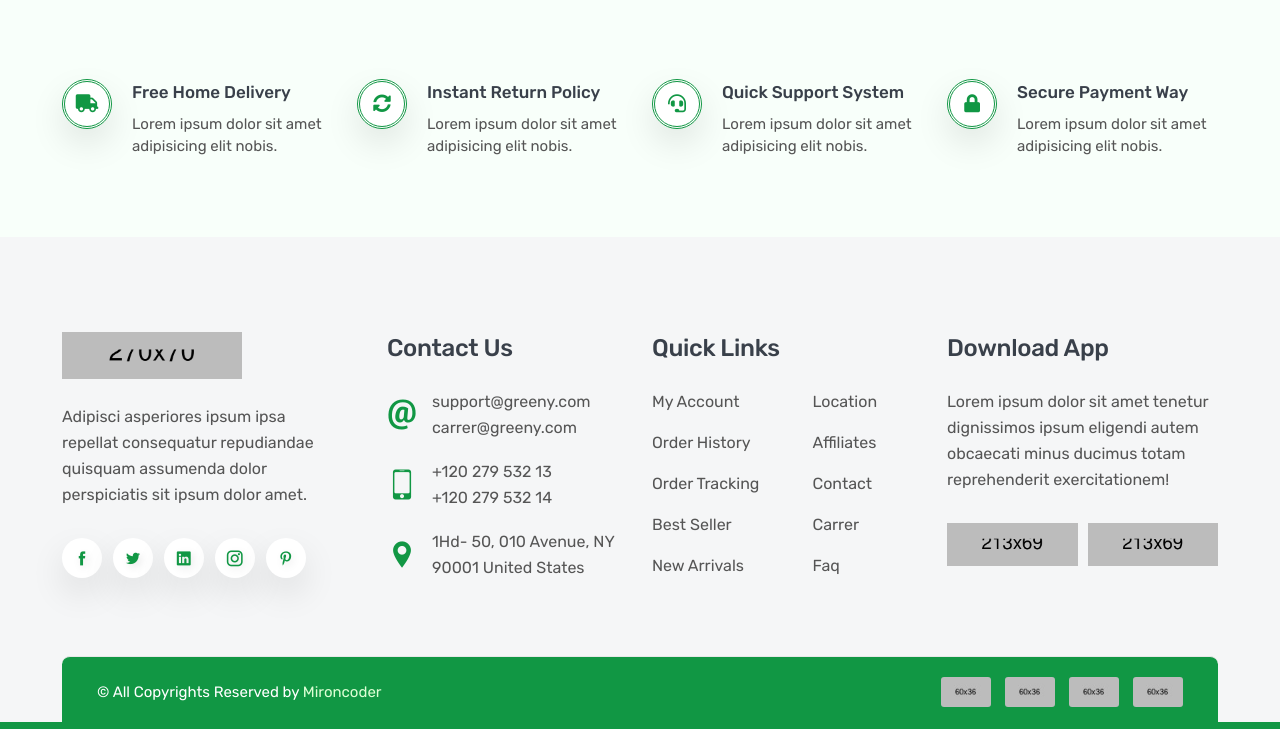
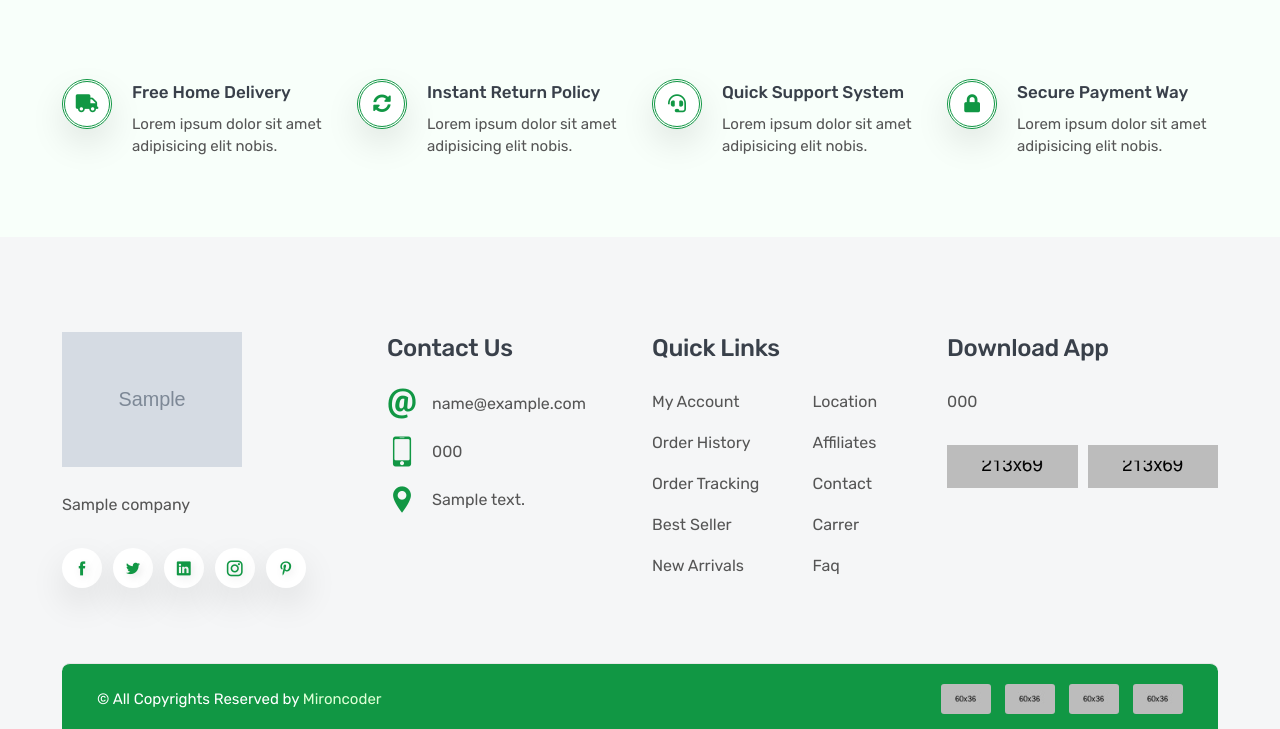
Before and after one commit to yusofAlkhatib/Django-Amazon-Clone, a Django app: template settings/templates/settings/home.html in a window 1280 px wide. Shown: the part 5647-6376 px from the top of the page. Run offline with Django 4.2, Linux system fonts and the light colour scheme; the template is opened without the code that fills it: most values are stand-ins (such as "Sample title", 1, 10 or a date in 2020); grey boxes marked "Sample" are stand-in pictures; some libraries are stand-ins or nearby versions.

Commit message:
add company context processor(2)

```diff
--- a/templates/base.html
+++ b/templates/base.html
@@ -177,14 +177,14 @@
                                     <i class="icofont-ui-touch-phone"></i>
                                     <p>
                                         <small>call us</small>
-                                        <span>(+880) 183 8288 389</span>
+                                        <span>{{company_data.call_us}}</span>
                                     </p>
                                 </div>
                                 <div class="navbar-info">
                                     <i class="icofont-ui-email"></i>
                                     <p>
                                         <small>email us</small>
-                                        <span>support@greeny.com</span>
+                                        <span>{{company_data.email_us}}</span>
                                     </p>
                                 </div>
                             </div>
@@ -852,11 +852,11 @@
                     <div class="col-sm-6 col-xl-3">
                         <div class="footer-widget">
                             <a class="footer-logo" href="#">
-                                <img src="images/logo.png" alt="logo">
+                                <img src="{{company_data.logo.url}}" alt="logo">
                             </a>
-                            <p class="footer-desc">Adipisci asperiores ipsum ipsa repellat consequatur repudiandae quisquam assumenda dolor perspiciatis sit ipsum dolor amet.</p>
+                            <p class="footer-desc">{{company_data.subtitle}}</p>
                             <ul class="footer-social">
-                                <li><a class="icofont-facebook" href="#"></a></li>
+                                <li><a class="icofont-facebook" href="{{company_data.facebook}}"></a></li>
                                 <li><a class="icofont-twitter" href="#"></a></li>
                                 <li><a class="icofont-linkedin" href="#"></a></li>
                                 <li><a class="icofont-instagram" href="#"></a></li>
@@ -871,20 +871,18 @@
                                 <li>
                                     <i class="icofont-ui-email"></i>
                                     <p>
-                                        <span>support@greeny.com</span>
-                                        <span>carrer@greeny.com</span>
+                                       {{company_data.emails}}
                                     </p>
                                 </li>
                                 <li>
                                     <i class="icofont-ui-touch-phone"></i>
                                     <p>
-                                        <span>+120 279 532 13</span>
-                                        <span>+120 279 532 14</span>
+                                        {{company_data.phones}}
                                     </p>
                                 </li>
                                 <li>
                                     <i class="icofont-location-pin"></i>
-                                    <p>1Hd- 50, 010 Avenue, NY 90001 United States</p>
+                                    <p>{{company_data.address}}</p>
                                 </li>
                             </ul>
                         </div>
@@ -913,10 +911,10 @@
                     <div class="col-sm-6 col-xl-3">
                         <div class="footer-widget">
                             <h3 class="footer-title">Download App</h3>
-                            <p class="footer-desc">Lorem ipsum dolor sit amet tenetur dignissimos ipsum eligendi autem obcaecati minus ducimus totam reprehenderit exercitationem!</p>
+                            <p class="footer-desc">{{company_data.mobile_app}}</p>
                             <div class="footer-app">
-                                <a href="#"><img src="images/google-store.png" alt="google"></a>
-                                <a href="#"><img src="images/app-store.png" alt="app"></a>
+                                <a href="{{company_data.android_url}}"><img src="images/google-store.png" alt="google"></a>
+                                <a href="{{company_data.iphone_url}}"><img src="images/app-store.png" alt="app"></a>
                             </div>
                         </div>
                     </div>
```
